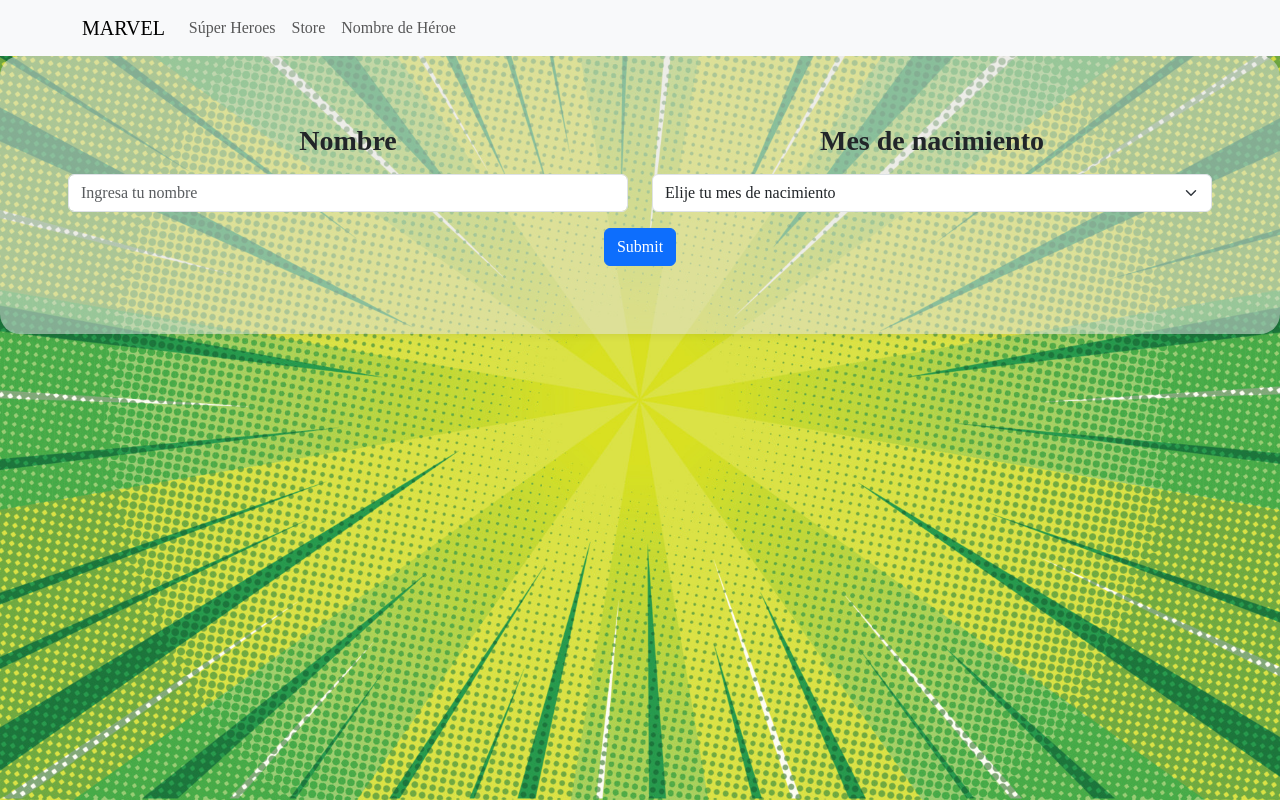
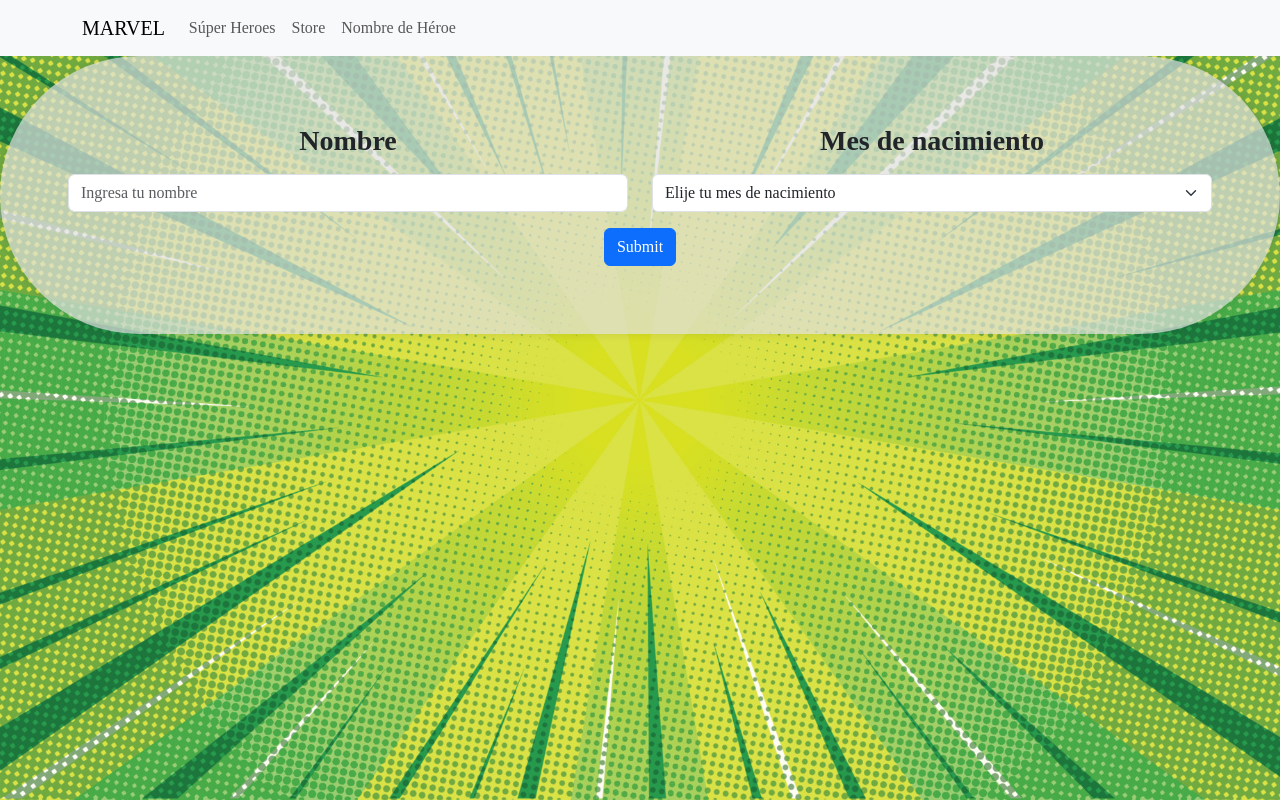
Before and after one commit to Jaimedev12/superheroNameEquipo05, a React (Create React App) app in the folder my-react-app/: page /namecalc in a window 1280 px wide. Built offline with nearby package versions, Linux system fonts and the light colour scheme; no server answers.

Commit message:
Modal agregado

```diff
--- a/my-react-app/src/App.css
+++ b/my-react-app/src/App.css
@@ -53,9 +53,9 @@
 }
 
 .quiz-form-container {
-  background-color: rgba(224, 224, 224, 0.532);
+  background-color: rgba(224, 224, 224, 0.7);
   padding: 20px;  /* Adjust the padding as needed */
-  border-radius: 20px;  /* Add rounded corners if desired */
+  border-radius: 250px;  /* Add rounded corners if desired */
   box-shadow: 0 0 10px rgba(0, 0, 0, 0.1);
 }
 
--- a/my-react-app/src/Store.js
+++ b/my-react-app/src/Store.js
@@ -3,6 +3,7 @@
 import Card from 'react-bootstrap/Card';
 import Button from "react-bootstrap/Button";
 import Row from 'react-bootstrap/Row';
+import Modal from 'react-bootstrap/Modal';
 
 function Store({ heroList }) {
 
@@ -16,6 +17,12 @@
         });
         setPrices(newPrices);
     }, []);
+
+    // Modal logic
+    const [show, setShow] = useState(false);
+
+    const handleClose = () => setShow(false);
+    const handleShow = () => setShow(true);
 
     return (
         <Container>
@@ -38,6 +45,7 @@
                                         const newBuyingHistory = { ...buyingHistory };
                                         newBuyingHistory[hero.id] = true;
                                         setBuyingHistory(newBuyingHistory);
+                                        handleShow();
                                     }}
                                     disabled={buyingHistory[hero.id] ? true : false}
                                 >
@@ -48,6 +56,17 @@
 
                 })}
             </Row>
+            <Modal show={show} onHide={handleClose}>
+                <Modal.Header closeButton>
+                    <Modal.Title>Compra existosa!</Modal.Title>
+                    </Modal.Header>
+                        <Modal.Body>Gracias por tu compra!</Modal.Body>
+                    <Modal.Footer>
+                    <Button variant="primary" onClick={handleClose}>
+                        Cerrar
+                    </Button>
+                </Modal.Footer>
+            </Modal>
         </Container>
 
     );
```
